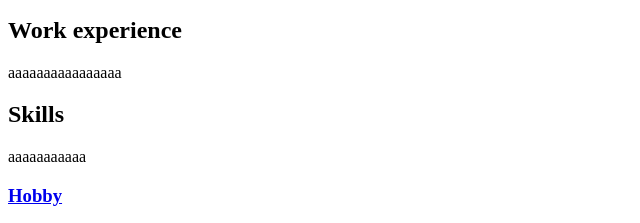
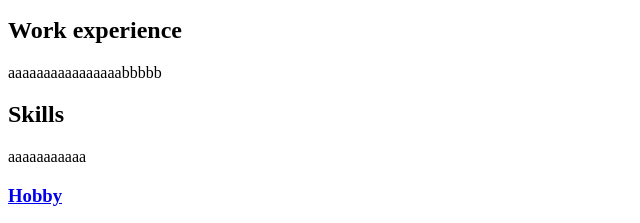
Before and after one commit to takahiko-m/Capstone-Project-1---Online-Resume, a plain HTML site: page index.html in a window 1280 px wide. Shown: the part 434-657 px from the top of the page, 0-640 px from the left. Drawn offline with Linux system fonts and the light colour scheme.

Commit message:
second try

```diff
--- a/index.html
+++ b/index.html
@@ -21,7 +21,7 @@
         <li>Seigakuin</li>
     </ul>
     <h2>Work experience</h2>
-    <p>aaaaaaaaaaaaaaaa</p>
+    <p>aaaaaaaaaaaaaaaabbbbb</p>
     <h2>Skills</h2>
     <p>aaaaaaaaaaa</p>
 
```
